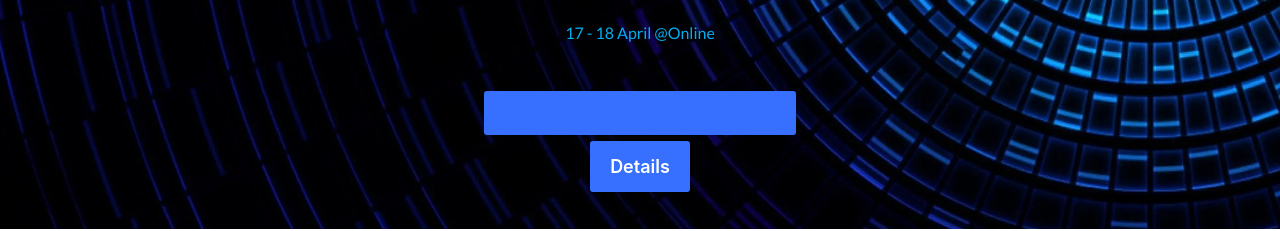
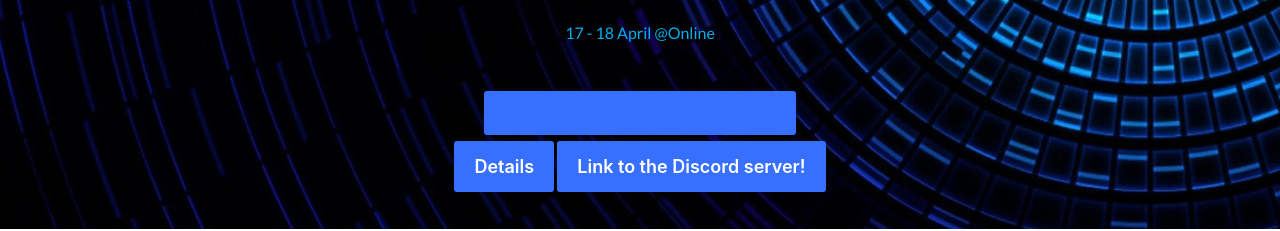
Before and after one commit to CSI-Nirma-University/HackNUthon, a plain HTML site: page index.html in a window 1280 px wide. Shown: the part 603-834 px from the top of the page. Drawn offline with nearby package versions, Linux system fonts and the light colour scheme; a script that the page names is missing.

Commit message:
final :')

```diff
--- a/index.html
+++ b/index.html
@@ -111,6 +111,7 @@
                 <!-- <br class="d-md-none"> -->
                 <a href="details.html"><button class="hero-btn">Details</button></a>
                 <!-- <a href="apply.html" class="hero-btn d-none nav-link btn btn-outline-primary navbtn">Apply Now</a> -->
+                <a href="https://discord.gg/zYPsZntE"><button class="hero-btn">Link to the Discord server!</button></a>
             </div>
         </div>
     </div>
```
